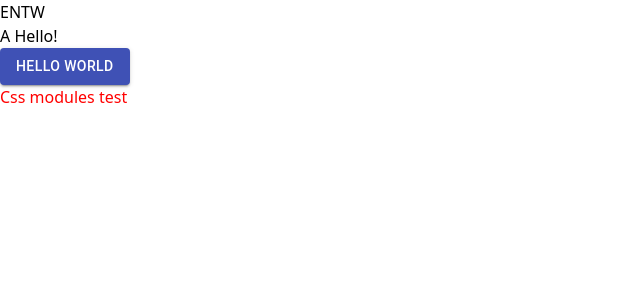
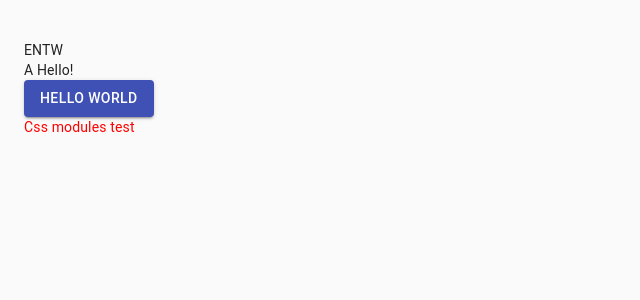
Before and after one commit to ziggahunhow/react-template, a React (Create React App) app: page / in a window 1280 px wide. Shown: the top 300 px of the page, without its empty margins (0-640 px from the left). Built offline with nearby package versions, Linux system fonts and the light colour scheme.

Commit message:
Update App.js

```diff
--- a/src/App.js
+++ b/src/App.js
@@ -1,16 +1,22 @@
 import React from 'react';
 import { BrowserRouter } from 'react-router-dom';
+import { IntlProvider } from 'react-intl';
+import CssBaseline from '@material-ui/core/CssBaseline';
+import Container from '@material-ui/core/Container';
 import { useSelector } from 'react-redux';
-import { IntlProvider } from 'react-intl';
 import ROUTES, { RenderRoutes } from './helpers/routes';
 import getLocaleData from './locales';
 
 function App() {
   const { language } = useSelector(state => state.user);
+
   return (
     <IntlProvider locale={language} messages={getLocaleData(language)}>
       <BrowserRouter>
-        <RenderRoutes routes={ROUTES} />
+        <Container maxWidth="lg" className="pt-10">
+          <CssBaseline />
+          <RenderRoutes routes={ROUTES} />
+        </Container>
       </BrowserRouter>
     </IntlProvider>
   );
```
